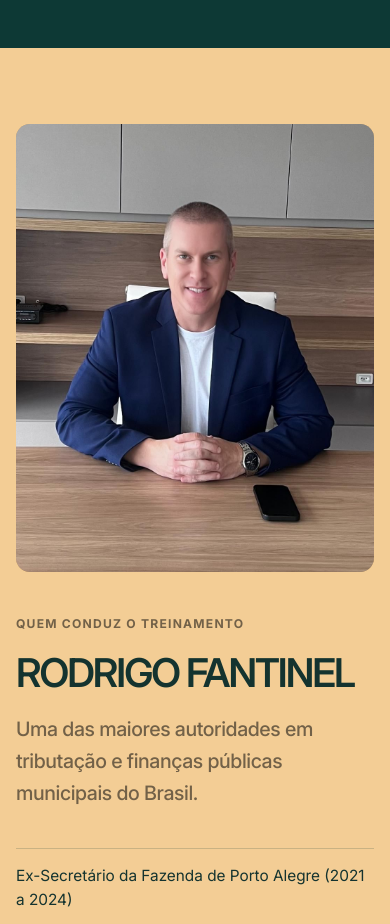
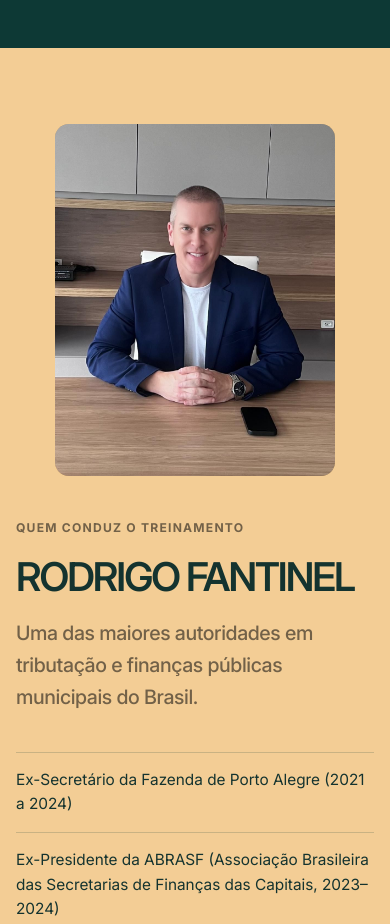
Before and after one commit to yuza-owl/site-Reforma-Tribut-ria-e-o-Impacto-nas-Finan-as-Municipais, a plain HTML site: page index.html in a window 390 px wide. Shown: the part 6000-6924 px from the top of the page. Drawn offline with Linux system fonts and the light colour scheme.

Commit message:
Add files via upload

```diff
--- a/styles.css
+++ b/styles.css
@@ -135,9 +135,9 @@
 .schedule-content li strong { color: var(--white); }
 
 .expert { background: var(--sand); }
-.expert-grid { display: grid; grid-template-columns: minmax(280px, .72fr) 1fr; gap: 72px; align-items: center; }
-.expert-photo { margin: 0; overflow: hidden; border-radius: var(--radius); background: var(--ochre); }
-.expert-photo img { width: 100%; aspect-ratio: 4 / 5; display: block; object-fit: cover; object-position: center; }
+.expert-grid { display: grid; grid-template-columns: minmax(280px, 400px) 1fr; gap: 72px; align-items: center; }
+.expert-photo { width: 100%; max-width: 400px; margin: 0; justify-self: start; overflow: hidden; border-radius: var(--radius); background: var(--ochre); }
+.expert-photo img { width: 100%; height: auto; display: block; }
 .expert-copy .eyebrow { color: var(--taupe); }
 .expert-lead { max-width: 720px; margin: 20px 0 38px; color: var(--taupe); font-size: 22.05px; font-weight: 500; letter-spacing: -.02em; }
 .credentials { margin: 0; padding: 0; list-style: none; border-top: 1px solid rgba(13,57,53,.18); }
@@ -230,7 +230,7 @@
   .schedule-content h3 { font-size: 25.3575px; }
   .schedule-content ul { grid-template-columns: 1fr; }
   .expert-grid { grid-template-columns: 1fr; }
-  .expert-photo { max-width: 480px; }
+  .expert-photo { width: min(72vw, 280px); margin-inline: auto; justify-self: center; }
   .expert-lead { font-size: 19.845px; }
   .audience-list { grid-template-columns: 1fr; }
   .enrollment-form { padding: 24px; }
```
